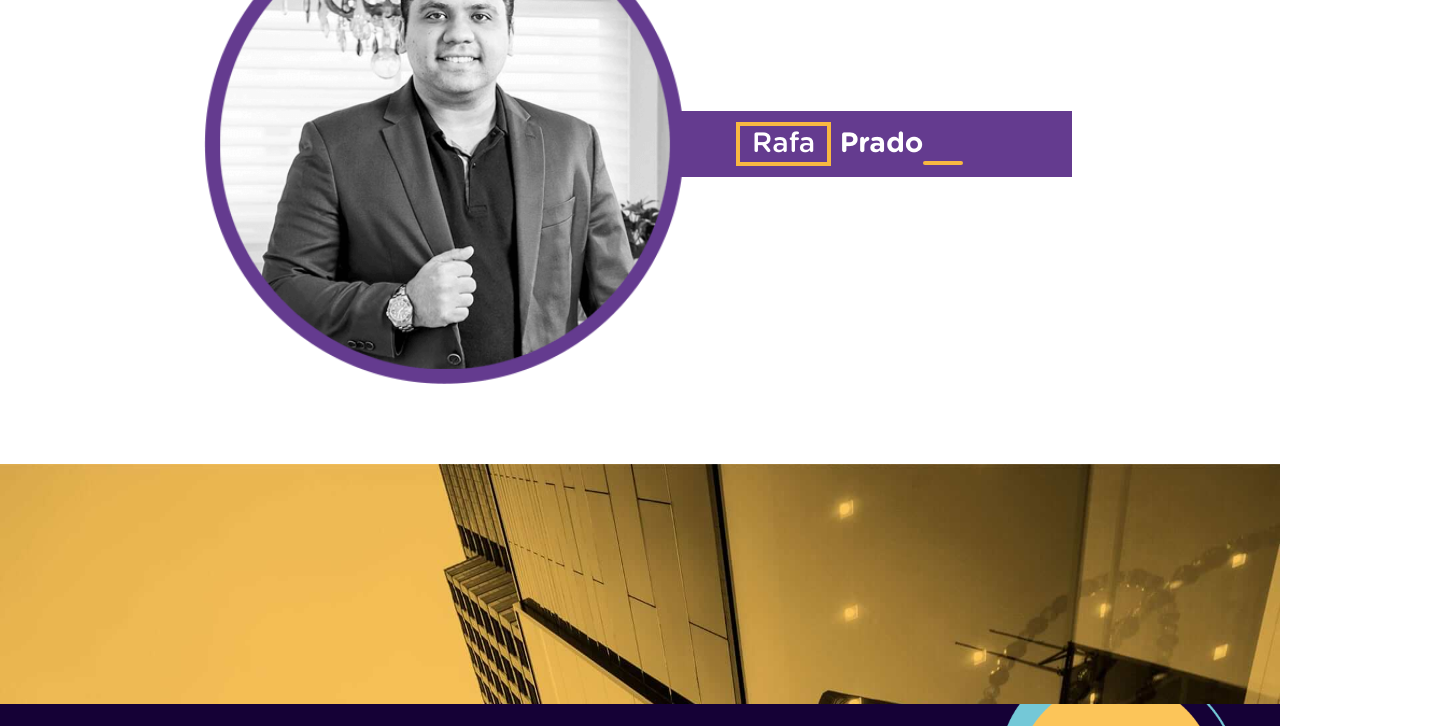
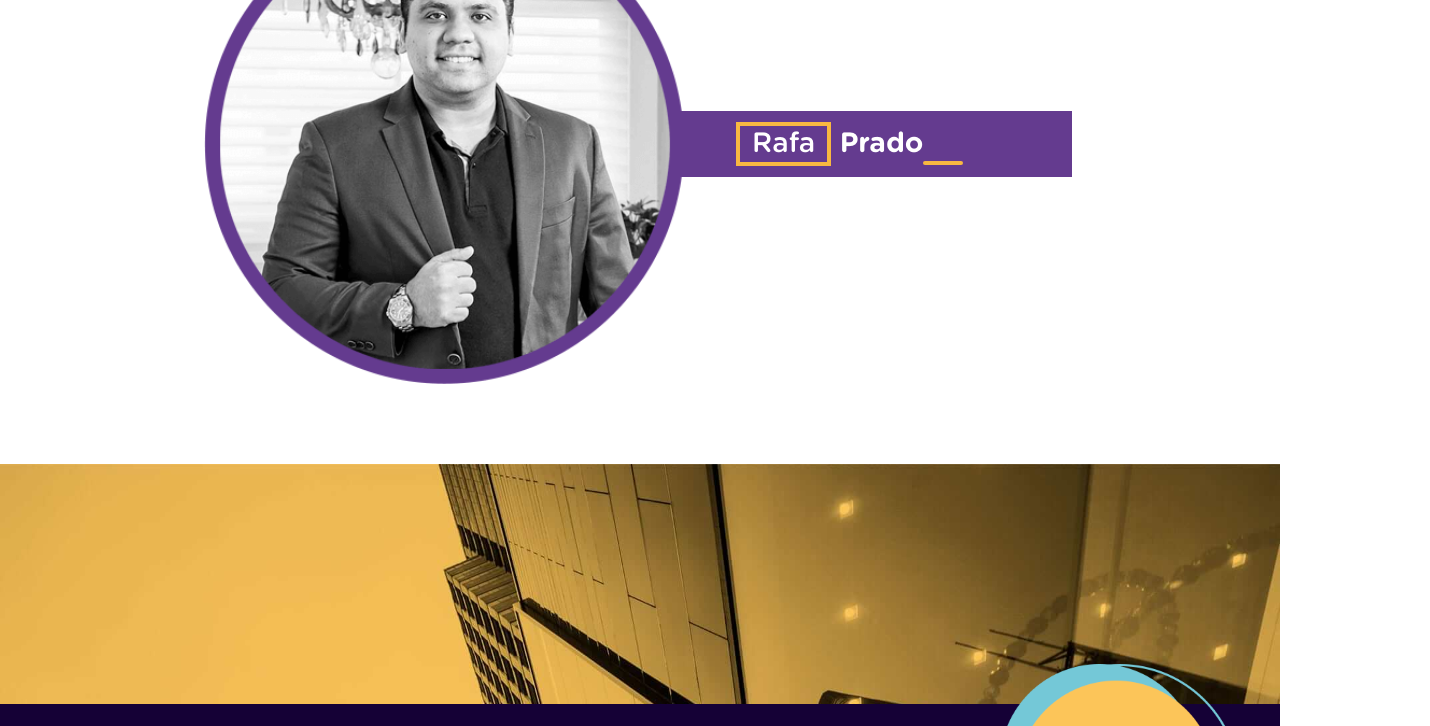
Before and after one commit to thiagodsign/fvv, a website: page index.html in a window 1280 px wide. Shown: the part 2074-2800 px from the top of the page, 1430 px wide, since content can reach past the window. Drawn offline with Linux system fonts and the light colour scheme.

Commit message:
scroll y

```diff
--- a/sass/estilo.scss
+++ b/sass/estilo.scss
@@ -16,11 +16,6 @@
   list-style: none;
 }
 
-section {
-  width: 100vw;
-  overflow: hidden;
-}
-
 @import "componentes/primeira-secao.scss";
 @import "componentes/segunda-secao.scss";
 @import "componentes/terceira-secao.scss";
```
Also changed, not shown: estilo.css.
